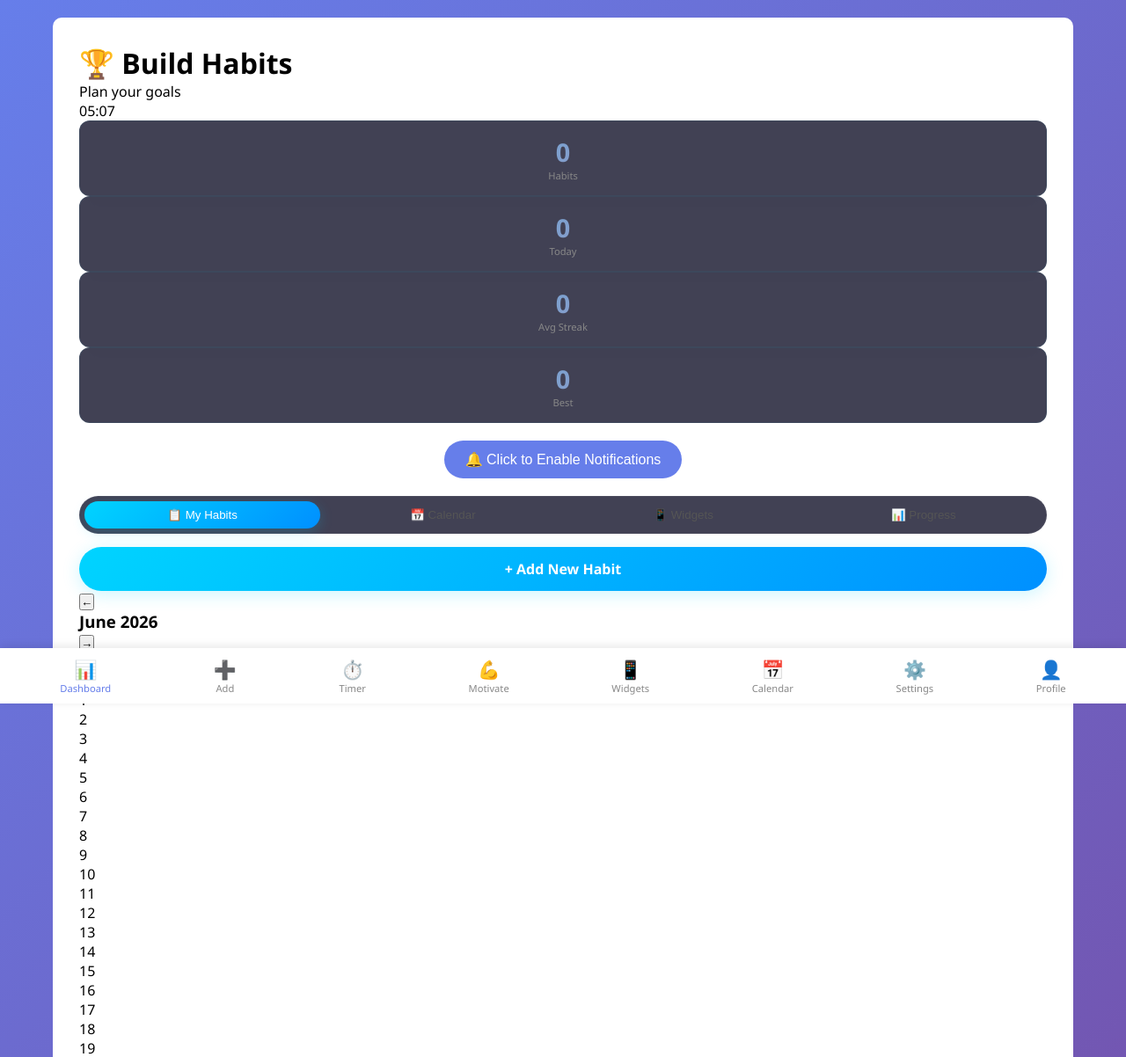
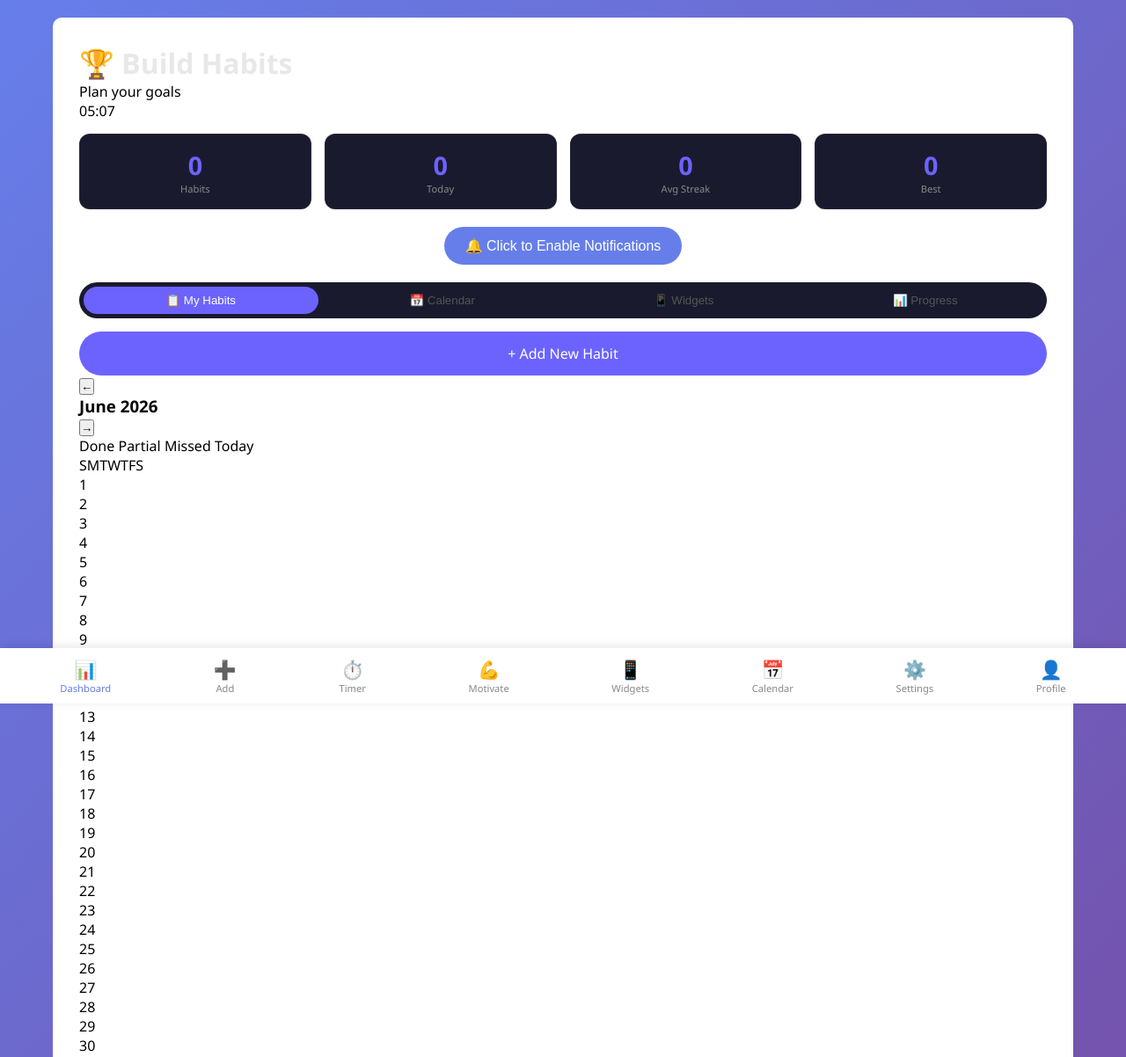
Before and after one commit to cliff3914/IntelliHabit-tracker, a Flask app: page /dashboard in a window 1280 px wide. Shown: the top 1202 px of the page at 88% size. Run offline with Flask 3, Linux system fonts and the light colour scheme; the visitor is signed in with stand-in values (Sample User, id 1); data that the repository does not hold is empty.

Commit message:
Apply clean dark theme

```diff
--- a/templates/dashboard.html
+++ b/templates/dashboard.html
@@ -152,28 +152,29 @@
 
 <style>
 /* Dashboard Dark Theme */
+.dashboard-header h1 {
+    color: #e8e8e8;
+}
+
+.stats-row {
+    display: grid;
+    grid-template-columns: repeat(4, 1fr);
+    gap: 15px;
+    margin: 15px 0;
+}
+
 .stat-box {
-    background: rgba(18, 18, 42, 0.8);
-    backdrop-filter: blur(10px);
+    background: #1a1a2e;
     padding: 15px;
     border-radius: 12px;
     text-align: center;
-    border: 1px solid rgba(0, 212, 255, 0.05);
-    transition: all 0.3s;
-}
-
-.stat-box:hover {
-    border-color: rgba(0, 212, 255, 0.2);
-    transform: translateY(-2px);
+    border: 1px solid rgba(255, 255, 255, 0.05);
 }
 
 .stat-number {
     font-size: 1.8em;
     font-weight: bold;
-    background: linear-gradient(135deg, #00d4ff, #ff6b9d);
-    -webkit-background-clip: text;
-    -webkit-text-fill-color: transparent;
-    background-clip: text;
+    color: #6c63ff;
 }
 
 .stat-label {
@@ -181,99 +182,13 @@
     color: #888;
 }
 
-.habit-card {
-    background: rgba(18, 18, 42, 0.8);
-    backdrop-filter: blur(10px);
-    border-radius: 12px;
-    padding: 15px;
-    display: flex;
-    align-items: center;
-    gap: 15px;
-    border: 1px solid rgba(255, 255, 255, 0.05);
-    transition: all 0.3s;
-}
-
-.habit-card:hover {
-    border-color: rgba(0, 212, 255, 0.15);
-    transform: translateX(5px);
-}
-
-.habit-icon {
-    font-size: 2em;
-}
-
-.habit-info h3 {
-    color: #e0e0e0;
-    margin: 0 0 5px 0;
-}
-
-.progress-bar {
-    height: 6px;
-    background: rgba(255, 255, 255, 0.05);
-    border-radius: 3px;
-    margin: 5px 0;
-    overflow: hidden;
-}
-
-.progress-fill {
-    height: 100%;
-    background: linear-gradient(90deg, #00d4ff, #ff6b9d);
-    border-radius: 3px;
-    transition: width 0.5s;
-}
-
-.streak-info {
-    font-size: 0.9em;
-    color: #ffd700;
-}
-
-.complete-btn {
-    background: linear-gradient(135deg, #00d4ff, #0090ff);
-    color: white;
-    padding: 6px 14px;
-    border-radius: 20px;
-    text-decoration: none;
-    font-size: 0.8em;
-    font-weight: 600;
-    transition: all 0.3s;
-}
-
-.complete-btn:hover {
-    transform: scale(1.05);
-    box-shadow: 0 4px 15px rgba(0, 212, 255, 0.3);
-}
-
-.completed-badge {
-    color: #00d4ff;
-    font-weight: bold;
-}
-
-.add-habit-btn {
-    display: block;
-    text-align: center;
-    background: linear-gradient(135deg, #00d4ff, #0090ff);
-    color: white;
-    padding: 14px;
-    border-radius: 30px;
-    text-decoration: none;
-    font-weight: 600;
-    box-shadow: 0 4px 20px rgba(0, 212, 255, 0.2);
-    transition: all 0.3s;
-}
-
-.add-habit-btn:hover {
-    transform: translateY(-2px);
-    box-shadow: 0 8px 30px rgba(0, 212, 255, 0.4);
-}
-
 .dashboard-tabs {
     display: flex;
-    gap: 5px;
+    gap: 8px;
     margin: 15px 0;
-    background: rgba(18, 18, 42, 0.8);
+    background: #1a1a2e;
     border-radius: 30px;
     padding: 5px;
-    border: 1px solid rgba(255, 255, 255, 0.05);
 }
 
 .tab-btn {
@@ -288,13 +203,85 @@
 }
 
 .tab-btn.active {
-    background: linear-gradient(135deg, #00d4ff, #0090ff);
+    background: #6c63ff;
     color: white;
-    box-shadow: 0 4px 15px rgba(0, 212, 255, 0.2);
 }
 
-.tab-btn:hover {
-    color: #00d4ff;
+.habit-card {
+    background: #1a1a2e;
+    border-radius: 12px;
+    padding: 15px;
+    display: flex;
+    align-items: center;
+    gap: 15px;
+    border: 1px solid rgba(255, 255, 255, 0.05);
+    transition: all 0.3s;
+}
+
+.habit-card:hover {
+    border-color: rgba(108, 99, 255, 0.2);
+}
+
+.habit-info h3 {
+    color: #e8e8e8;
+    margin: 0 0 5px 0;
+}
+
+.progress-bar {
+    height: 6px;
+    background: rgba(255, 255, 255, 0.08);
+    border-radius: 3px;
+    margin: 5px 0;
+    overflow: hidden;
+}
+
+.progress-fill {
+    height: 100%;
+    background: #6c63ff;
+    border-radius: 3px;
+    transition: width 0.5s;
+}
+
+.streak-info {
+    font-size: 0.9em;
+    color: #f59e0b;
+}
+
+.complete-btn {
+    background: #6c63ff;
+    color: white;
+    padding: 6px 14px;
+    border-radius: 20px;
+    text-decoration: none;
+    font-size: 0.8em;
+    transition: all 0.3s;
+}
+
+.complete-btn:hover {
+    background: #5a52d5;
+}
+
+.completed-badge {
+    color: #34d399;
+    font-weight: bold;
+}
+
+.add-habit-btn {
+    display: block;
+    text-align: center;
+    background: #6c63ff;
+    color: white;
+    padding: 14px;
+    border-radius: 30px;
+    text-decoration: none;
+    font-weight: 500;
+    transition: all 0.3s;
+}
+
+.add-habit-btn:hover {
+    background: #5a52d5;
+    transform: translateY(-2px);
+    box-shadow: 0 4px 20px rgba(108, 99, 255, 0.3);
 }
 </style>
 
```
Also changed, not shown: base.html (+25 -50 lines).
